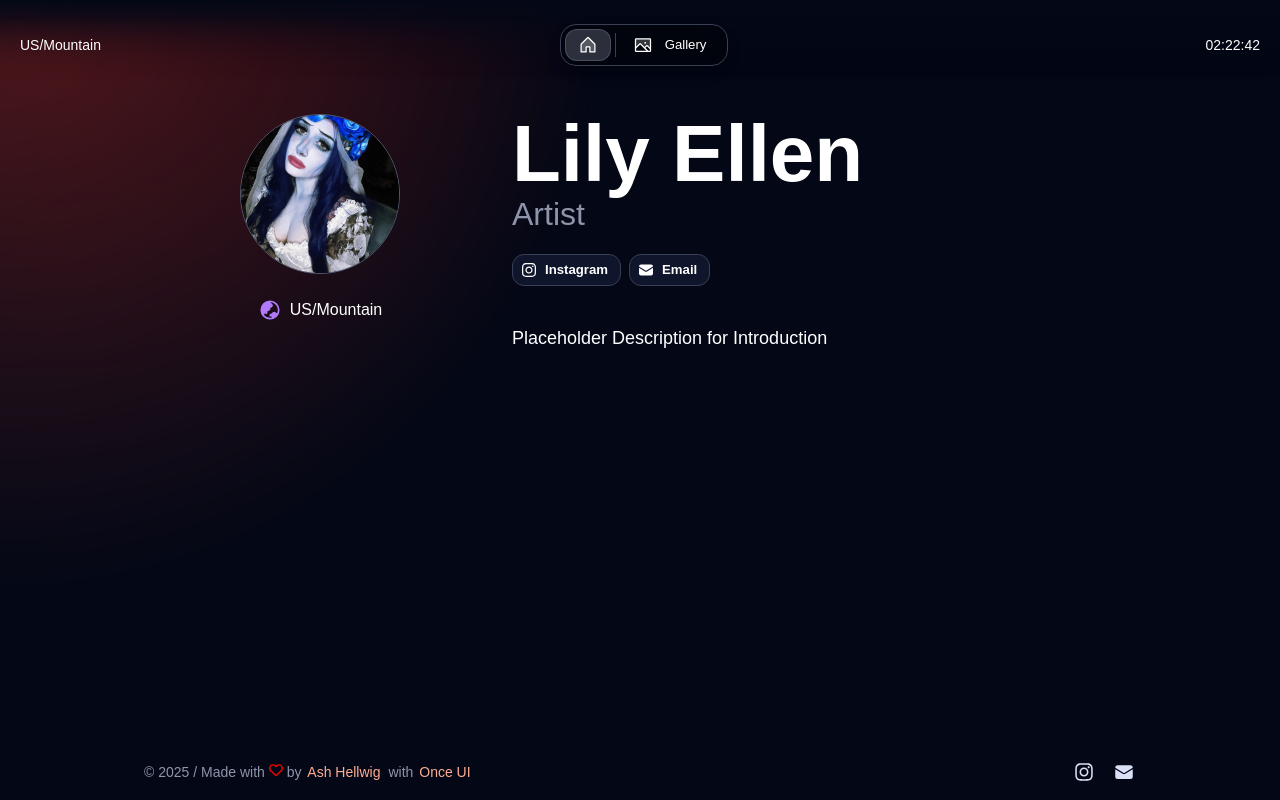
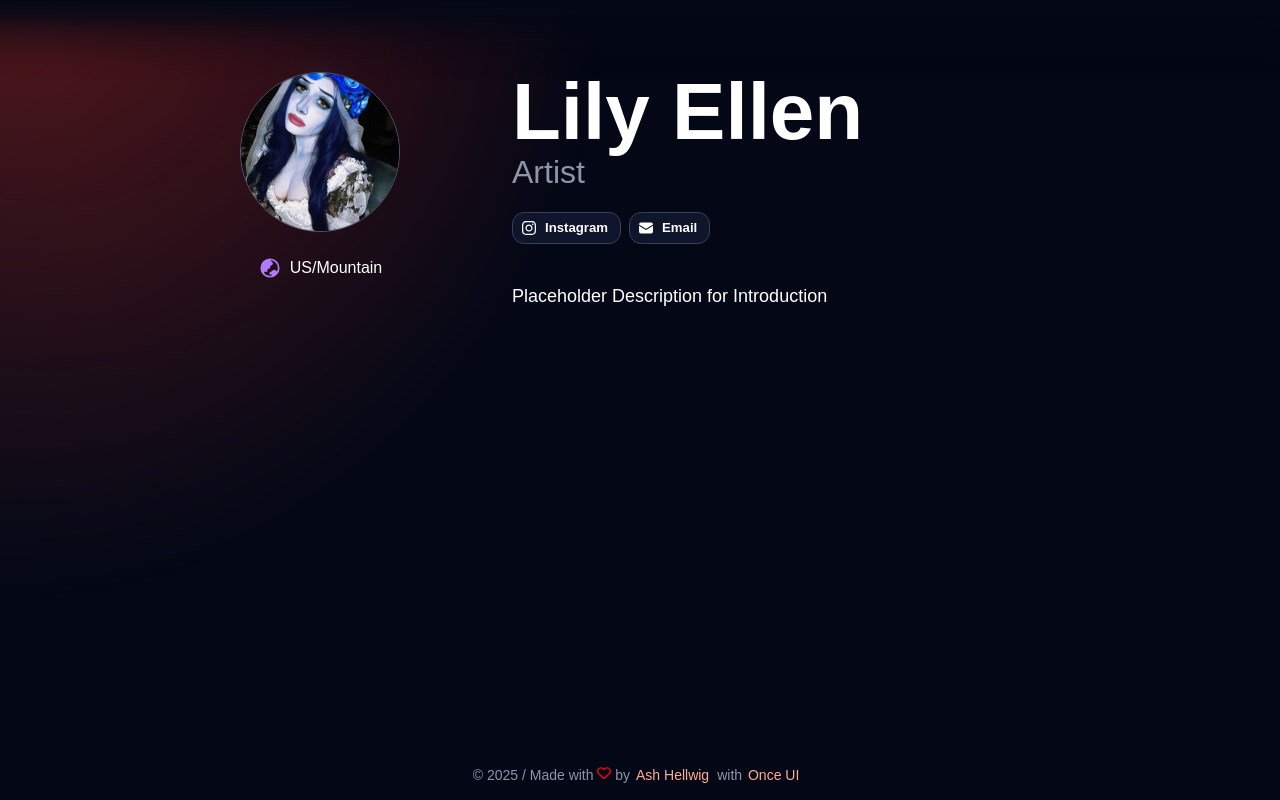
Before and after one commit to ashellwig/artbylilyellen, a Next.js app: page / in a window 1280 px wide. Built offline with nearby package versions, Linux system fonts and the light colour scheme; a web font is replaced by a local one.

Commit message:
remove header

```diff
--- a/src/app/about/page.tsx
+++ b/src/app/about/page.tsx
@@ -27,7 +27,7 @@ export async function generateMetadata() {
       title,
       description,
       type: "website",
-      url: `https://${baseURL}/about`,
+      url: `https://${baseURL}`,
       images: [
         {
           url: ogImage,
--- a/src/components/Footer.tsx
+++ b/src/components/Footer.tsx
@@ -21,16 +21,14 @@ export const Footer = () => {
         paddingY="8"
         paddingX="16"
         gap="16"
-        horizontal="space-between"
+        horizontal="center"
         vertical="center"
       >
         <Text variant="body-default-s" onBackground="neutral-strong">
           <Text onBackground="neutral-weak">© {currentYear} / </Text>
           <Text onBackground="neutral-weak">
             Made with{" "}
-            <Text style={{ color: "red" }}>
-              <FaRegHeart />
-            </Text>{" "}
+            <FaRegHeart style={{ color: "red" }}/>{" "}
             by{" "}
             <SmartLink
               style={{ marginLeft: "-0.125rem" }}
@@ -50,23 +48,8 @@ export const Footer = () => {
             </SmartLink>
           </Text>
         </Text>
-        <Flex gap="16">
-          {social.map(
-            (item) =>
-              item.link && (
-                <IconButton
-                  key={item.name}
-                  href={item.link}
-                  icon={item.icon}
-                  tooltip={item.name}
-                  size="s"
-                  variant="ghost"
-                />
-              ),
-          )}
-        </Flex>
       </Flex>
-      <Flex height="80" show="s"></Flex>
+      <Flex height="48" show="s"></Flex>
     </Flex>
   );
 };
--- a/src/components/Header.tsx
+++ b/src/components/Header.tsx
@@ -58,10 +58,10 @@ export const Header = () => {
         padding="8"
         horizontal="center"
       >
-        <Flex paddingLeft="12" fillWidth vertical="center" textVariant="body-default-s">
+        {/* <Flex paddingLeft="12" fillWidth vertical="center" textVariant="body-default-s">
           {display.location && <Flex hide="s">{person.location}</Flex>}
-        </Flex>
-        <Flex fillWidth horizontal="center">
+        </Flex> */}
+        {/* <Flex fillWidth horizontal="center">
           <Flex
             background="surface"
             border="neutral-medium"
@@ -145,8 +145,8 @@ export const Header = () => {
               )}
             </Flex>
           </Flex>
-        </Flex>
-        <Flex fillWidth horizontal="end" vertical="center">
+        </Flex> */}
+        {/* <Flex fillWidth horizontal="end" vertical="center">
           <Flex
             paddingRight="12"
             horizontal="end"
@@ -156,7 +156,7 @@ export const Header = () => {
           >
             <Flex hide="s">{display.time && <TimeDisplay timeZone={person.location} />}</Flex>
           </Flex>
-        </Flex>
+        </Flex> */}
       </Flex>
     </>
   );
```
